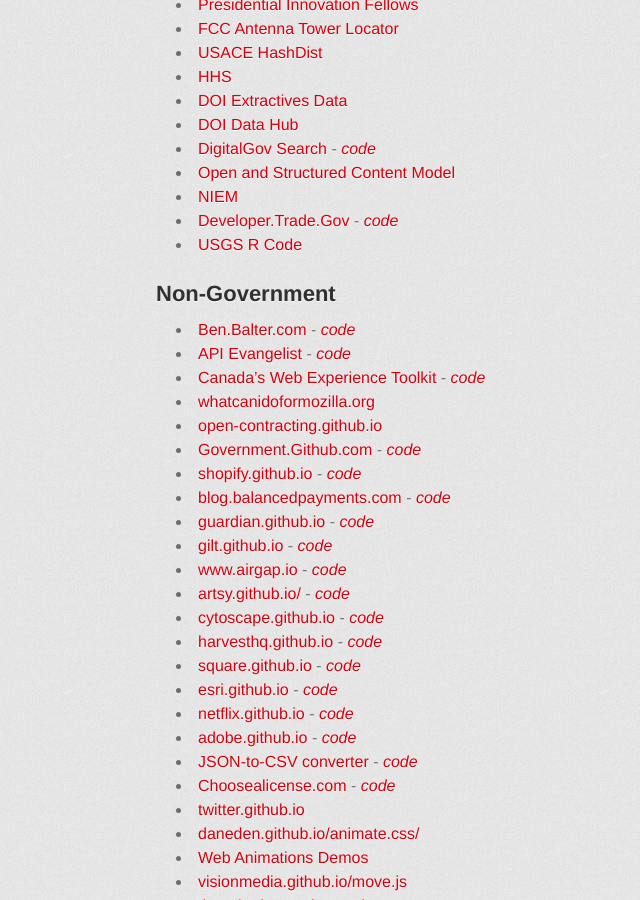
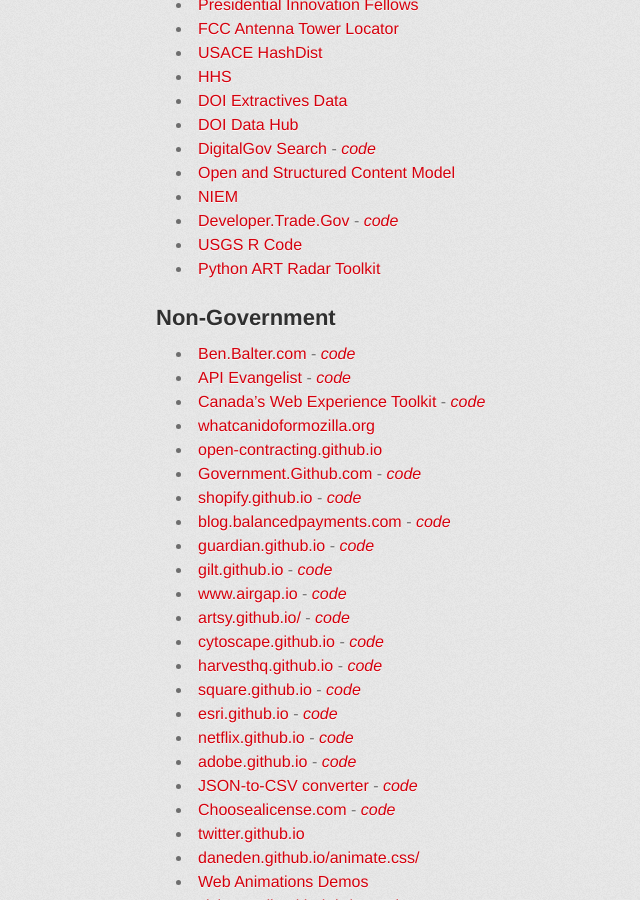
Before and after one commit to GSA/Open-Data-Collaboration-Sandbox, a Jekyll site: the page built from website_examples.md, in a window 1280 px wide and 900 px high, scrolled down 705 px. Shown: the whole window, without its empty margins (174-814 px from the left). Built offline with Jekyll 4.4.1, drawn with Linux system fonts in a browser that asks for light colours; some web fonts are replaced.

Commit message:
adding 2 more

```diff
--- a/website_examples.md
+++ b/website_examples.md
@@ -36,6 +36,7 @@
 * [NIEM](http://niem.github.io)
 * [Developer.Trade.Gov](http://developer.trade.gov/) - *[code](https://github.com/InternationalTradeAdministration/developerportal)*
 * [USGS R Code](http://usgs-r.github.io/)
+* [Python ART Radar Toolkit](http://arm-doe.github.io/pyart/)
 
 ## Non-Government
 
```
